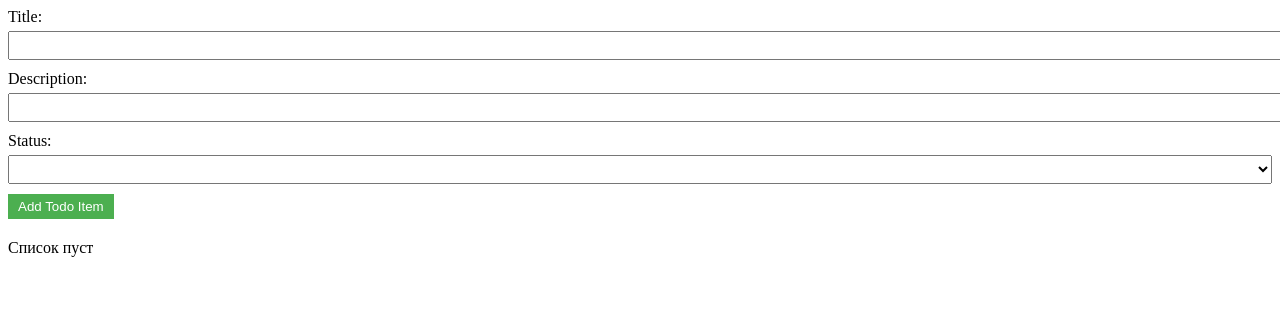
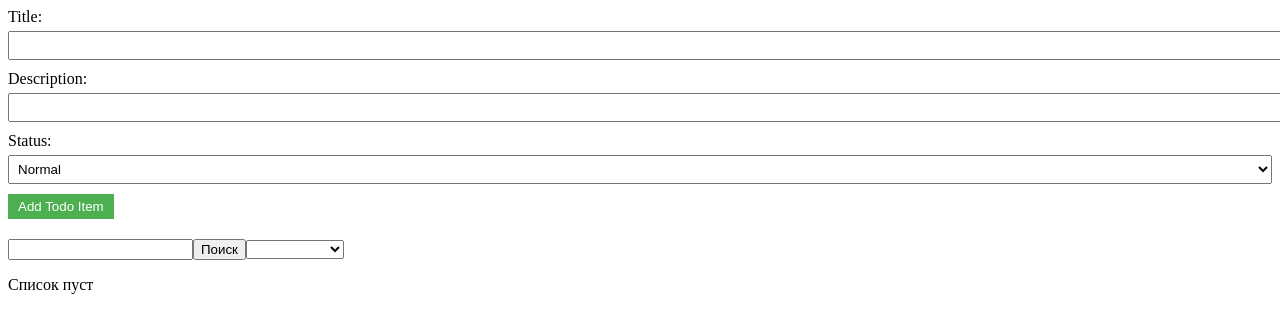
Before and after one commit to Metwet/todolist, an Angular app: page / in a window 1280 px wide. Shown: the top 332 px of the page. Built offline with nearby package versions, Linux system fonts and the light colour scheme.

Commit message:
add search and filter

```diff
--- a/src/app/app.module.ts
+++ b/src/app/app.module.ts
@@ -6,13 +6,15 @@ import { TodoItemComponent } from './components/todo-item/todo-item.component';
 import { TodoListComponent } from './components/todo-list/todo-list.component';
 import { TodoFormComponent } from './components/todo-form/todo-form.component';
 import { FormsModule } from '@angular/forms';
+import { TodoSearchComponent } from './components/todo-search/todo-search.component';
 
 @NgModule({
   declarations: [
     AppComponent,
     TodoItemComponent,
     TodoListComponent,
-    TodoFormComponent
+    TodoFormComponent,
+    TodoSearchComponent
   ],
   imports: [
     BrowserModule,
--- a/src/app/components/todo-form/todo-form.component.html
+++ b/src/app/components/todo-form/todo-form.component.html
@@ -10,9 +10,9 @@
     <div>
       <label>Status:</label>
       <select [(ngModel)]="newTodoItem.status" name="status" required>
-        <option value="Normal">Normal</option>
-        <option value="Important">Important</option>
-        <option value="Completed">Completed</option>
+        <option value="normal">Normal</option>
+        <option value="important">Important</option>
+        <option value="completed">Completed</option>
       </select>
     </div>
     <button type="submit">Add Todo Item</button>
--- a/src/app/components/todo-list/todo-list.component.html
+++ b/src/app/components/todo-list/todo-list.component.html
@@ -1,8 +1,20 @@
 <app-todo-form (addTodoItemEvent)="addTodoItem($event)"></app-todo-form>
-<div *ngIf="todoItems.length > 0; else emptyList">
-    <app-todo-item *ngFor="let item of todoItems" [todoItem]="item"></app-todo-item>
+
+<input type="text" [(ngModel)]="searchQuery" (input)="searchItems(searchQuery)">
+<button (click)="searchItems(searchQuery)">Поиск</button>
+
+<select [(ngModel)]="statusFilter" (change)="filterItems(statusFilter)">
+    <option value="">Все статусы</option>
+    <option value="normal">Normal</option>
+    <option value="important">Important</option>
+    <option value="completed">Completed</option>
+</select>
+
+
+<div *ngIf="filteredItems.length > 0; else emptyList">
+  <app-todo-item *ngFor="let item of filteredItems" [todoItem]="item"></app-todo-item>
 </div>
 
 <ng-template #emptyList>
-    <p>Список пуст</p>
+  <p>Список пуст</p>
 </ng-template>
--- a/src/app/components/todo-list/todo-list.component.ts
+++ b/src/app/components/todo-list/todo-list.component.ts
@@ -9,15 +9,40 @@ import { TodoService } from 'src/app/services/todo.service';
 })
 export class TodoListComponent {
   todoItems: TodoItem[] = [];
+  filteredItems: TodoItem[] = []
+
+  filterStatus: boolean = false;
+  statusFilter: TodoStatus | null = null;
+  searchQuery: string = '';
+
 
   constructor(private todoService: TodoService){}
 
   fetchTodoItems(): void {
     this.todoItems = this.todoService.getTodoItems();
+    this.filteredItems = this.todoItems;
+  }
+
+  searchItems(query: string): void {
+    this.filteredItems = this.todoItems.filter(item => item.title.toLowerCase().includes(query.toLowerCase()));
+  }
+
+  filterItems(status: TodoStatus | null): void {
+    this.statusFilter = status;
+    if (status) {
+      this.filteredItems = this.todoItems.filter(item => item.status === status);
+    } else {
+      this.filteredItems = this.todoItems;
+    }
   }
 
   addTodoItem(newItem: TodoItem): void {
+    if (!newItem.status) {
+      newItem.status = TodoStatus.Normal;
+    }
     this.todoService.addTodoItems(newItem);
     this.fetchTodoItems();
+    console.log(newItem)
   }
+
 }
--- /dev/null
+++ b/src/app/components/todo-search/todo-search.component.css
@@ -0,0 +1,3 @@
+.search-container {
+    margin-bottom: 10px;
+}
--- /dev/null
+++ b/src/app/components/todo-search/todo-search.component.html
@@ -0,0 +1,11 @@
+<div class="search-container">
+    <input type="text" [(ngModel)]="searchQuery" placeholder="Search by title">
+    <button (click)="search()">Search</button>
+
+    <select [(ngModel)]="filterStatus" (change)="filter()">
+      <option value="">All</option>
+      <option value="Normal">Normal</option>
+      <option value="Important">Important</option>
+      <option value="Completed">Completed</option>
+    </select>
+</div>
--- /dev/null
+++ b/src/app/components/todo-search/todo-search.component.ts
@@ -0,0 +1,23 @@
+import { Component, EventEmitter, Output } from '@angular/core';
+import { TodoStatus } from 'src/app/models/todo-item.model';
+
+@Component({
+  selector: 'app-todo-search',
+  templateUrl: './todo-search.component.html',
+  styleUrls: ['./todo-search.component.css']
+})
+export class TodoSearchComponent {
+  searchQuery: string = '';
+  filterStatus: TodoStatus | null = null;
+
+  @Output() searchEvent = new EventEmitter<string>();
+  @Output() filterEvent = new EventEmitter<TodoStatus | null>();
+
+  search(): void {
+    this.searchEvent.emit(this.searchQuery);
+  }
+
+  filter(): void {
+    this.filterEvent.emit(this.filterStatus);
+  }
+}
--- a/src/app/services/todo.service.ts
+++ b/src/app/services/todo.service.ts
@@ -15,8 +15,6 @@ export class TodoService {
   }
 
   addTodoItems(item: TodoItem): void {
-    console.log(item);
-    console.log(this.todoItems)
     this.todoItems.push(item);
   }
 
```
Also changed, not shown: 1 other file (tests, documents, lock files or other folders).
